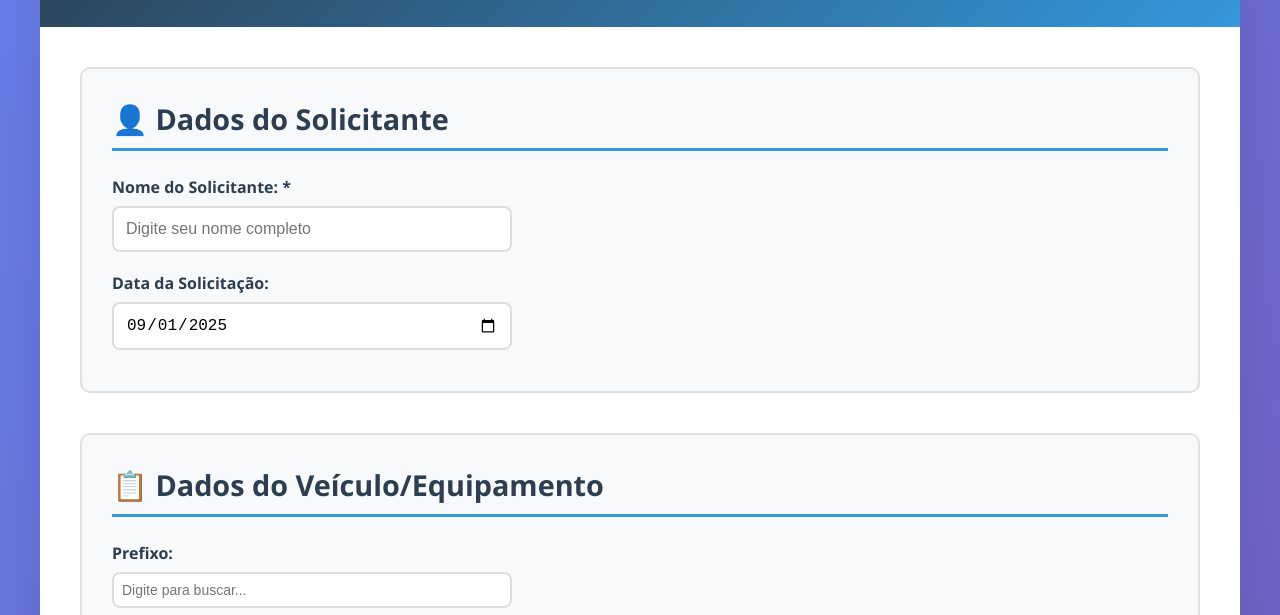
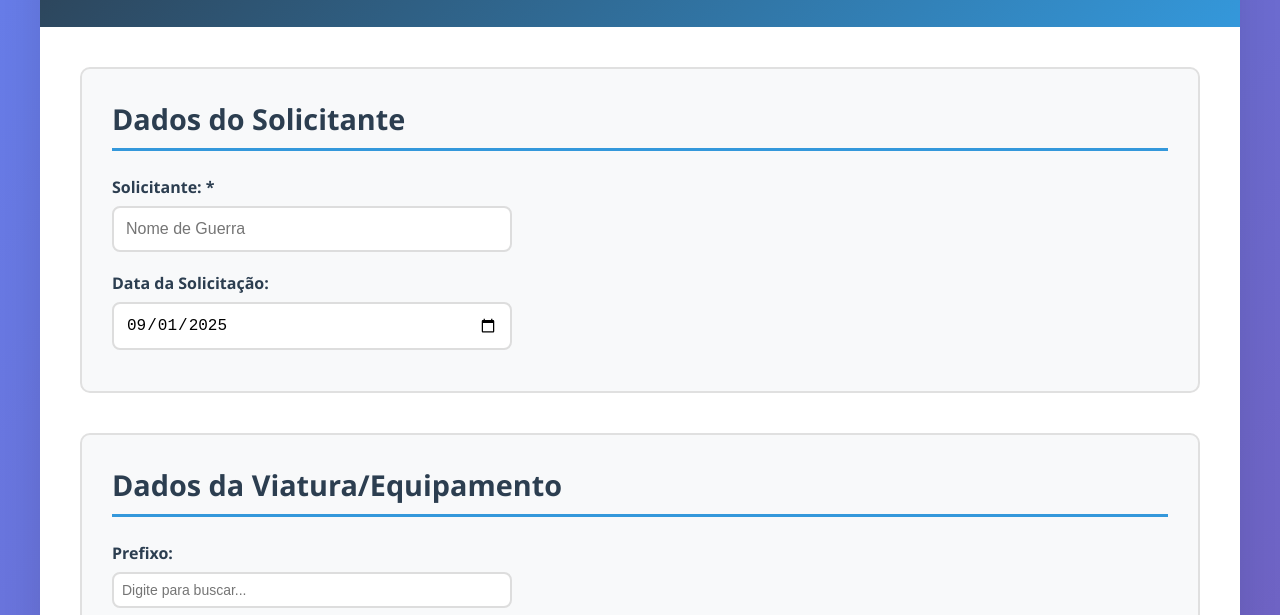
Before and after one commit to CodDev-WEB/SISSOL---MATAPI, a plain HTML site: page index.html in a window 1280 px wide. Shown: the part 145-760 px from the top of the page. Drawn offline with Linux system fonts and the light colour scheme.

Commit message:
Update index.html

```diff
--- a/index.html
+++ b/index.html
@@ -378,11 +378,11 @@
         <div class="main-content">
             <!-- Seção de Dados do Solicitante -->
             <div class="section">
-                <h2>👤 Dados do Solicitante</h2>
+                <h2>Dados do Solicitante</h2>
                 <div class="form-row">
                     <div class="form-group">
-                        <label for="solicitante">Nome do Solicitante: *</label>
-                        <input type="text" id="solicitante" placeholder="Digite seu nome completo" />
+                        <label for="solicitante">Solicitante: *</label>
+                        <input type="text" id="solicitante" placeholder="Nome de Guerra" />
                     </div>
                     <div class="form-group">
                         <label for="dataSolicitacao">Data da Solicitação:</label>
@@ -393,7 +393,7 @@
 
             <!-- Seção de Seleção de Veículo -->
             <div class="section">
-                <h2>📋 Dados do Veículo/Equipamento</h2>
+                <h2>Dados da Viatura/Equipamento</h2>
                 <div class="form-row">
                     <div class="form-group">
                         <label for="prefixo">Prefixo:</label>
@@ -494,12 +494,12 @@
                     />
                 </div>
 
-                <button class="btn btn-success" onclick="adicionarItem()">➕ Adicionar Item</button>
+                <button class="btn btn-success" onclick="adicionarItem()">Adicionar Item</button>
             </div>
 
             <!-- Lista de Itens Adicionados -->
             <div class="section">
-                <h2>📦 Itens Solicitados</h2>
+                <h2>Itens Solicitados</h2>
                 <div id="listaItens">
                     <p style="text-align: center; color: #7f8c8d; font-style: italic;">Nenhum item adicionado ainda.</p>
                 </div>
```
